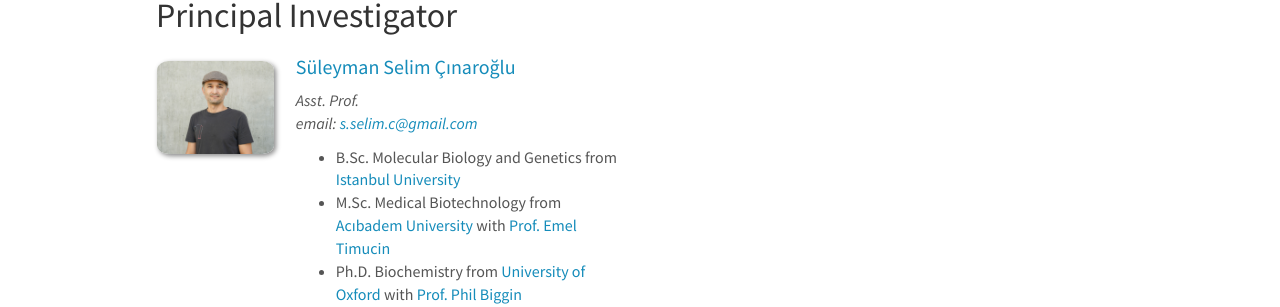
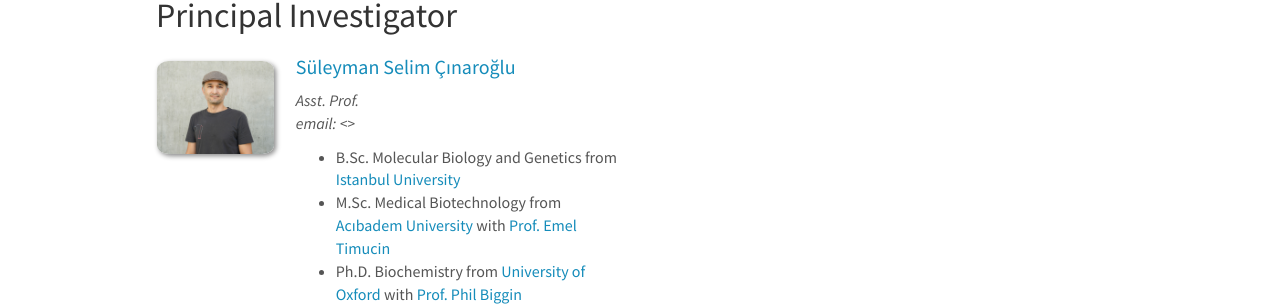
Before and after one commit to CinarogluLab/cinaroglulab.github.io, a Jekyll site: the page built from _pages/team.md, in a window 1280 px wide and 1014 px high. Shown: the part 214-521 px from the top of the window. Built offline with Jekyll 4.4.1, drawn with Linux system fonts in a browser that asks for light colours; nearby versions of some CDN libraries; comment, search, counter and statistics services are not loaded.

Commit message:
Update team_members.yml

```diff
--- a/_data/team_members.yml
+++ b/_data/team_members.yml
@@ -1,7 +1,7 @@
 - name: <a href="https://cinaroglulab.github.io">Süleyman Selim Çınaroğlu</a>
   photo: SSC.jpg
   info: Asst. Prof.
-  email: s.selim.c@gmail.com
+
   number_educ: 4
   education1: B.Sc. Molecular Biology and Genetics from <a href="https://www.istanbul.edu.tr">Istanbul University</a>
   education2: M.Sc. Medical Biotechnology from <a href="https://www.acibadem.edu.tr">Acıbadem University</a> with <a href="https://timucinlab.com/">Prof. Emel Timucin</a>
```
